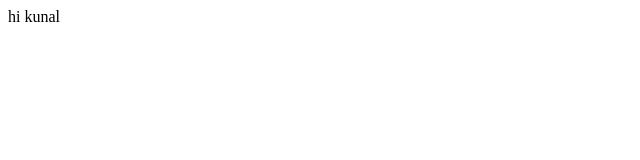
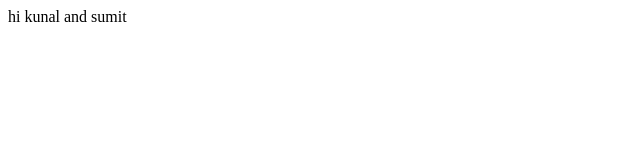
Before and after one commit to kunalthapa098/myFrstRepo-, a plain HTML site: page index.html in a window 1280 px wide. Shown: the full height of the page, 0-640 px from the left. Drawn offline with Linux system fonts and the light colour scheme.

Commit message:
added name sumit

```diff
--- a/index.html
+++ b/index.html
@@ -9,7 +9,7 @@
 </head>
 
 <body>
-    hi kunal
+    hi kunal and sumit
 </body>
 
 </html>
```
